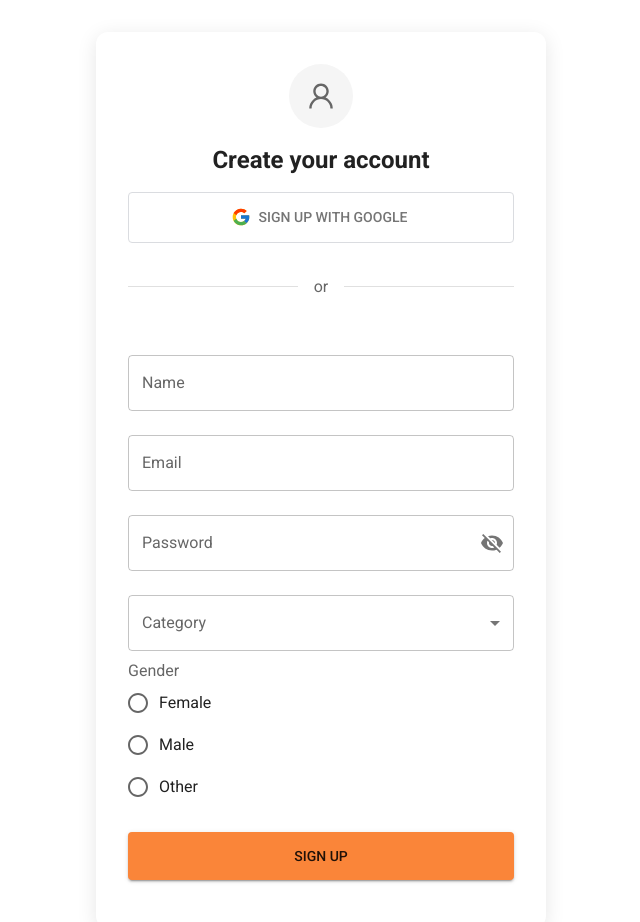
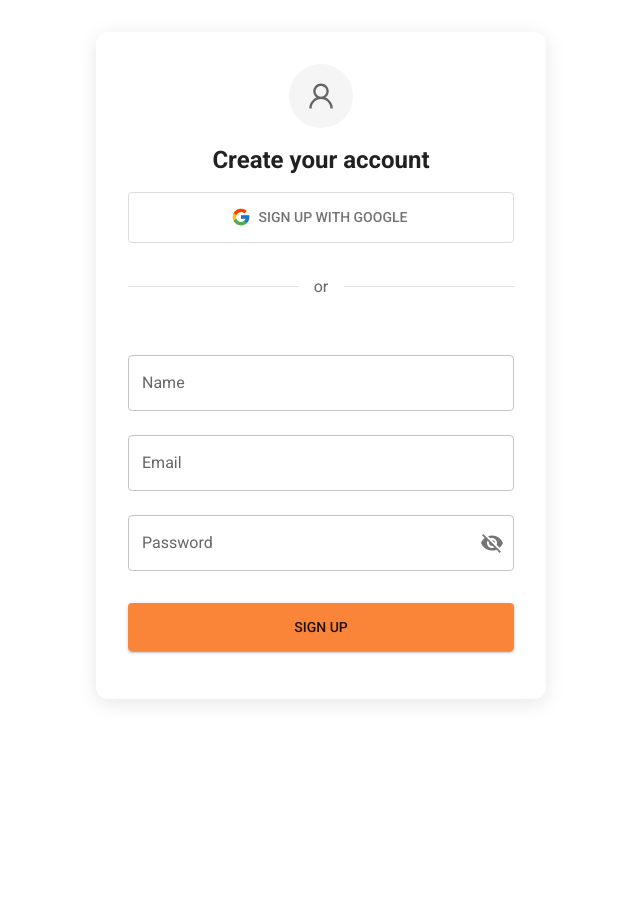
Before and after one commit to krish4693/mui-nextjs-template, a Next.js app: page /register in a window 1280 px wide. Shown: the top 922 px of the page, without its empty margins (319-959 px from the left). After the commit the page ends 800 px from the top, so only its background shows below. Built offline with nearby package versions, Linux system fonts and the light colour scheme; what @mui/material-nextjs would draw is missing.

Commit message:
fix: remove categories and gender(unwanted fields)

```diff
--- a/src/app/register/page.tsx
+++ b/src/app/register/page.tsx
@@ -28,8 +28,6 @@ interface FormValues {
   name: string;
   email: string;
   password: string;
-  category: string;
-  gender: string;
 }
 
 
@@ -239,26 +237,9 @@ const SignUpPage = () => {
               }}
             />
 
-      <FormSelectField
-        name="category"
-        control={control}
-        label="Category"
-        options={[
-          { value: '', label: 'Select a category' },
-          { value: 'technology', label: 'Technology' },
-          { value: 'business', label: 'Business' },
-          { value: 'science', label: 'Science' },
-        ]}
-        rules={{ required: 'Category is required' }}
-            />
 
-            <RadioButtons
-              name ="gender"
-              label="Gender"
-              options={genderOptions}
-              control={control}
-              rules={{ required: 'Gender is required' }}
-              />
+
+
 
             <Button
               type="submit"
```
